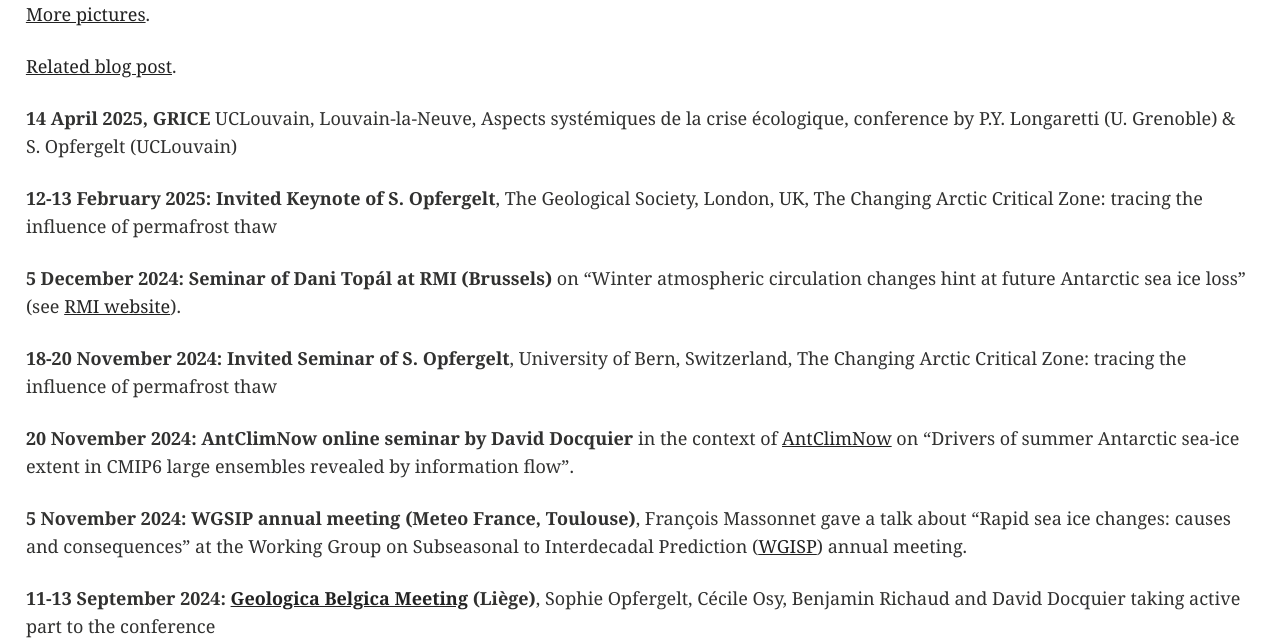
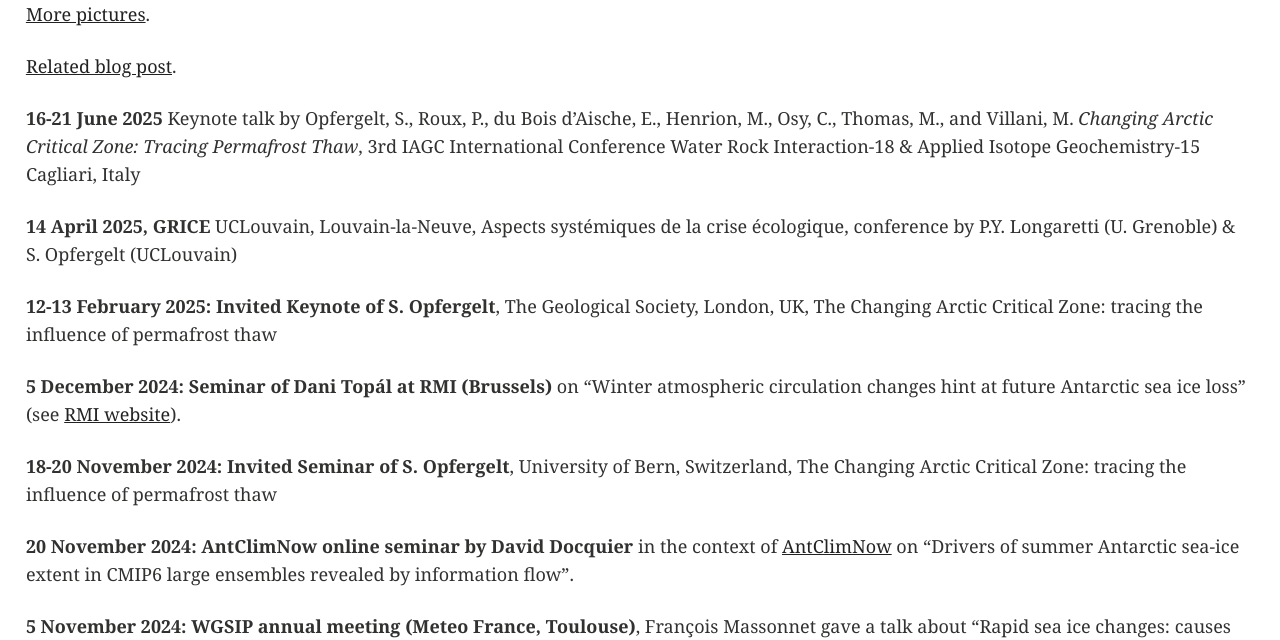
Before and after one commit to resist-impuls/resist-impuls.github.io, a Jekyll site: the page built from outreach.md, in a window 1280 px wide and 900 px high, scrolled down 2506 px, cut to the strip 154-794 px from the top of the window. Built offline with Jekyll 4.4.1, drawn with Linux system fonts in a browser that asks for light colours; our own code applies the rules of GitHub Pages for plain Markdown files.

Commit message:
Update outreach.md

```diff
--- a/outreach.md
+++ b/outreach.md
@@ -42,6 +42,10 @@ The BE-Polar organizing committee:
 
 [Related blog post](https://www.apecsbelgium.com/post/be-polar-conference-2025).
 
+**16-21 June 2025** Keynote talk by Opfergelt, S., Roux, P., du Bois d'Aische, E., Henrion, M., Osy, C., Thomas, M., and Villani, M.
+*Changing Arctic Critical Zone: Tracing Permafrost Thaw*, 3rd IAGC International Conference Water Rock Interaction-18 & Applied Isotope Geochemistry-15
+Cagliari, Italy
+
 **14 April 2025, GRICE** UCLouvain, Louvain-la-Neuve, Aspects systémiques de la crise écologique, conference by P.Y. Longaretti (U. Grenoble) & S. Opfergelt (UCLouvain)
 
 **12-13 February 2025: Invited Keynote of S. Opfergelt**, The Geological Society, London, UK, The Changing Arctic Critical Zone: tracing the influence of permafrost thaw
```
